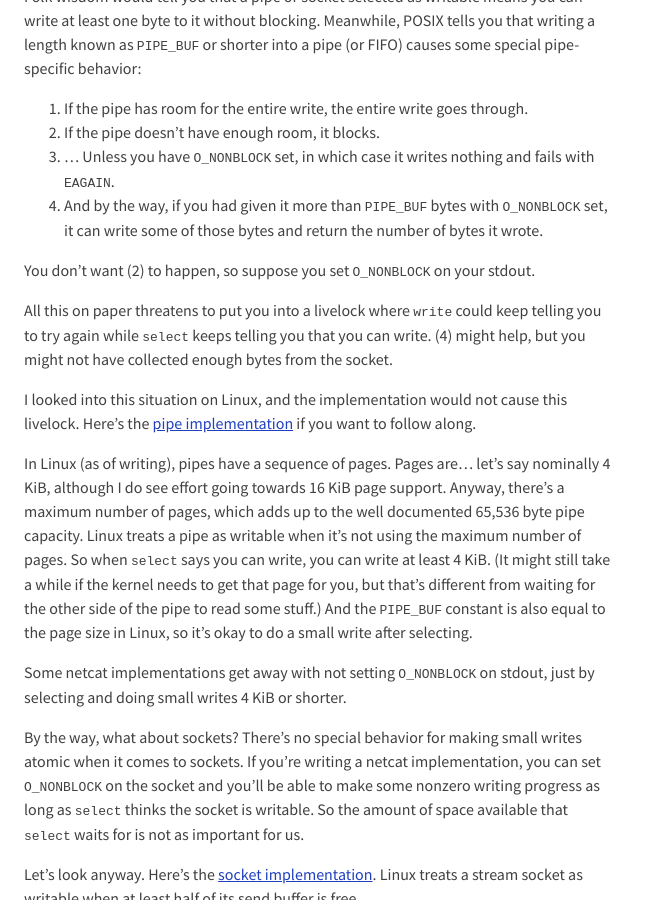
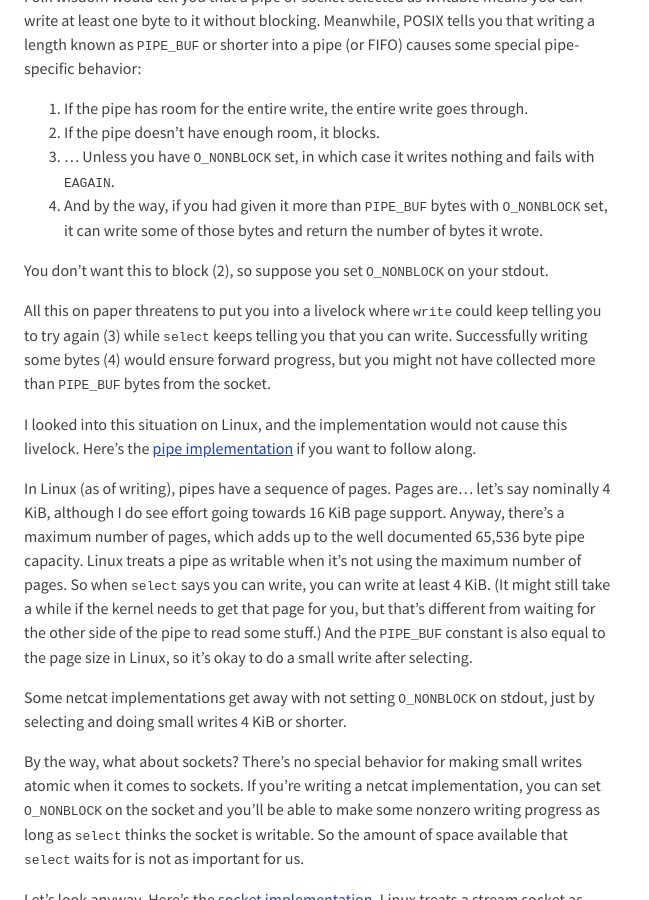
Before and after one commit to wh0/wh0.github.io, a Jekyll site: the page built from _posts/2024-12-12-nc-warts.md, in a window 1280 px wide and 900 px high, scrolled down 3525 px. Shown: the whole window, without its empty margins (0-649 px from the left). Built offline with Jekyll 4.4.1, drawn with Linux system fonts in a browser that asks for light colours.

Commit message:
Update 2024-12-12-nc-warts.md

```diff
--- a/_posts/2024-12-12-nc-warts.md
+++ b/_posts/2024-12-12-nc-warts.md
@@ -749,10 +749,10 @@ Meanwhile, POSIX tells you that writing a length known as `PIPE_BUF` or shorter
 3. ... Unless you have `O_NONBLOCK` set, in which case it writes nothing and fails with `EAGAIN`.
 4. And by the way, if you had given it more than `PIPE_BUF` bytes with `O_NONBLOCK` set, it can write some of those bytes and return the number of bytes it wrote.
 
-You don't want (2) to happen, so suppose you set `O_NONBLOCK` on your stdout.
+You don't want this to block (2), so suppose you set `O_NONBLOCK` on your stdout.
 
-All this on paper threatens to put you into a livelock where `write` could keep telling you to try again while `select` keeps telling you that you can write.
-(4) might help, but you might not have collected enough bytes from the socket.
+All this on paper threatens to put you into a livelock where `write` could keep telling you to try again (3) while `select` keeps telling you that you can write.
+Successfully writing some bytes (4) would ensure forward progress, but you might not have collected more than `PIPE_BUF` bytes from the socket.
 
 I looked into this situation on Linux, and the implementation would not cause this livelock.
 Here's the [pipe implementation](https://git.kernel.org/pub/scm/linux/kernel/git/stable/linux.git/tree/fs/pipe.c?h=v6.1.112#n405) if you want to follow along.
```
